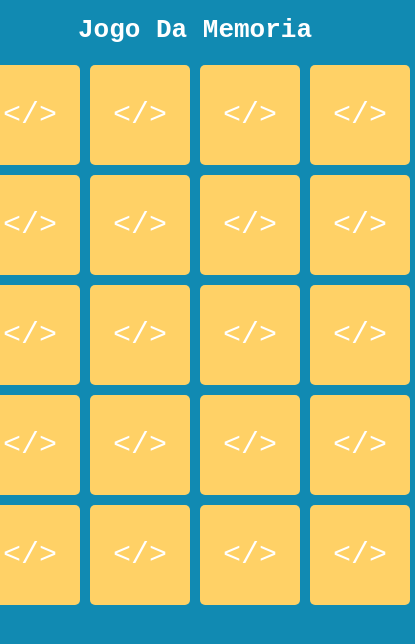
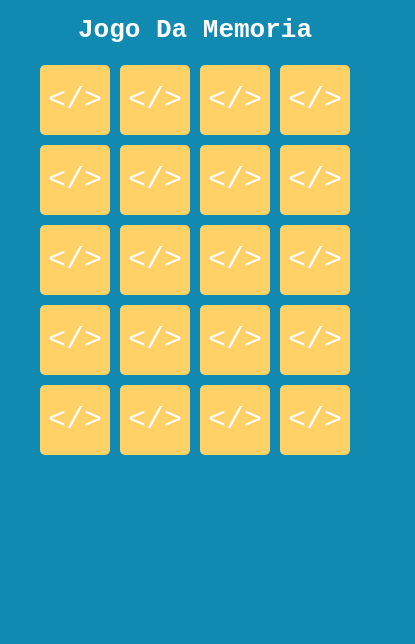
Before and after one commit to Luizcavalcantte/jogo-da-memoria-feito-sozinho, a plain HTML site: page Jogo da memoria, sozinho/index.html in a window 390 px wide. Shown: the whole page, 415 px wide, since content can reach past the window. Drawn offline with Linux system fonts and the light colour scheme.

Commit message:
ajustes css

```diff
--- a/Jogo da memoria, sozinho/style.css
+++ b/Jogo da memoria, sozinho/style.css
@@ -22,7 +22,9 @@ h1 {
   grid-template: 1fr 1fr 1fr 1fr 1fr / 1fr 1fr 1fr 1fr;
 }
 .cards {
-  margin: 55px;
+  width: 100px;
+  height: 100px;
+  margin: 5px;
   position: relative;
   transform-style: preserve-3d;
   display: flex;
@@ -34,8 +36,8 @@ h1 {
 
 .cardBack,
 .cardFront {
-  width: 100px;
-  height: 100px;
+  width: 100%;
+  height: 100%;
   background-color: #ffd166;
   display: flex;
   justify-content: center;
@@ -74,3 +76,14 @@ h1 {
   height: 30px;
   font-weight: bolder;
 }
+
+.cardBack:hover {
+  cursor: pointer;
+}
+
+@media (max-width: 450px) {
+  .cards {
+    width: 70px;
+    height: 70px;
+  }
+}
```
